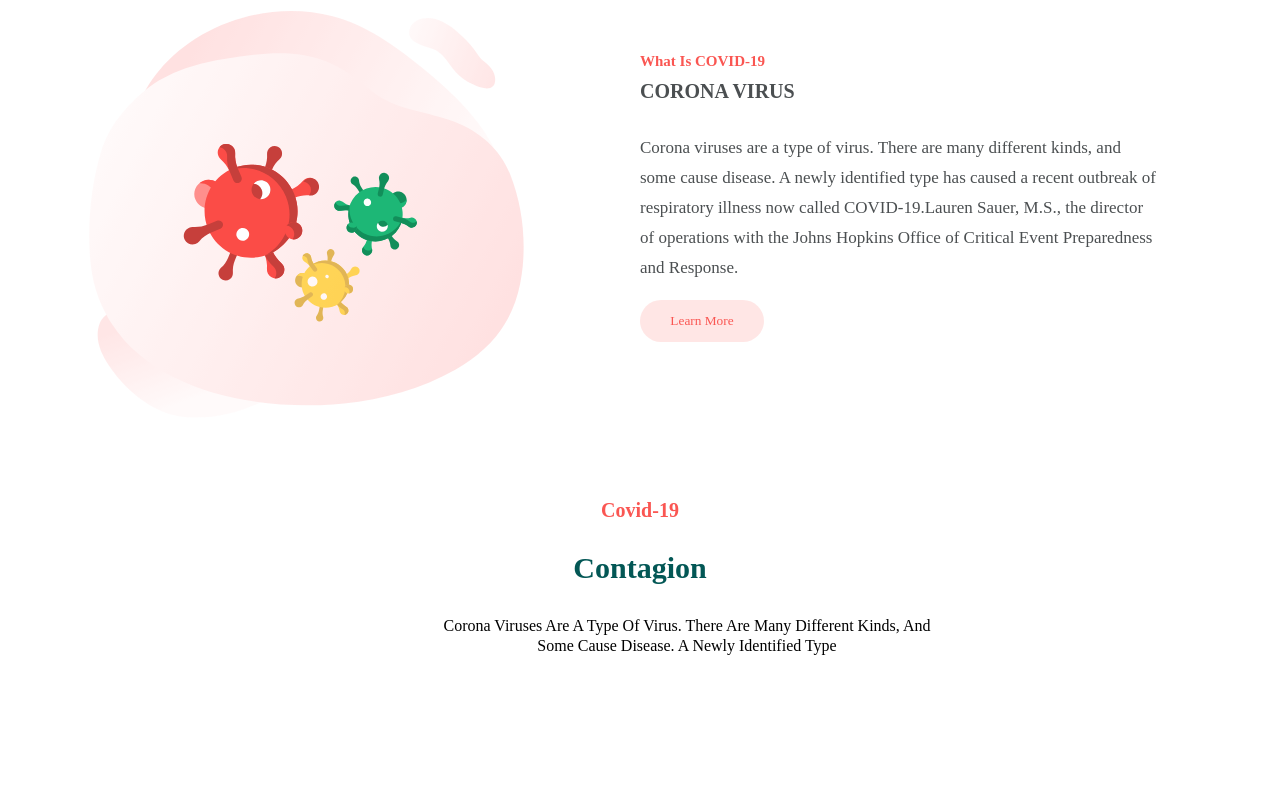
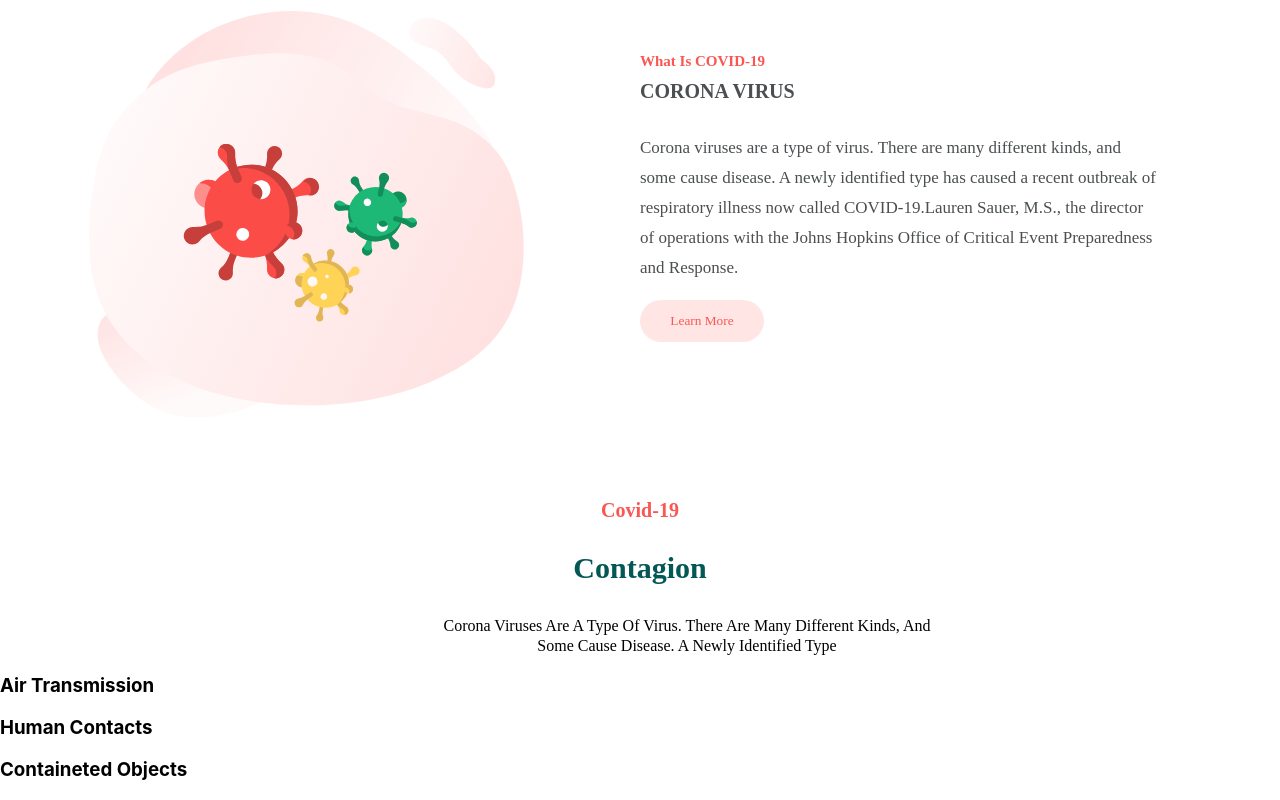
Before and after one commit to cooleo273/covid-awareness, a React (Create React App) app: page / in a window 1280 px wide. Shown: the part 947-1747 px from the top of the page. Before the commit the page ends 1722 px from the top, so only its background shows below. Built offline with nearby package versions, Linux system fonts and the light colour scheme.

Commit message:
modified contagion index

```diff
--- a/src/components/Contagion/index.js
+++ b/src/components/Contagion/index.js
@@ -1,5 +1,5 @@
 import React from 'react'
-import { Container1,Textc } from './styles'
+import { Container1,Rectangle1,Rectangle2,Rectangle3,Textc } from './styles'
 
 function Contagion() {
     return (
@@ -16,7 +16,15 @@ function Contagion() {
             Cause Disease. A Newly Identified Type
             </p>
             <Textc>
-
+            <Rectangle1>
+            <h3>Air Transmission</h3>
+            </Rectangle1>
+            <Rectangle2>
+            <h3>Human Contacts</h3>
+            </Rectangle2>
+            <Rectangle3>
+            <h3>Containeted Objects</h3>
+            </Rectangle3>
             </Textc>
 
         </Container1>
```
